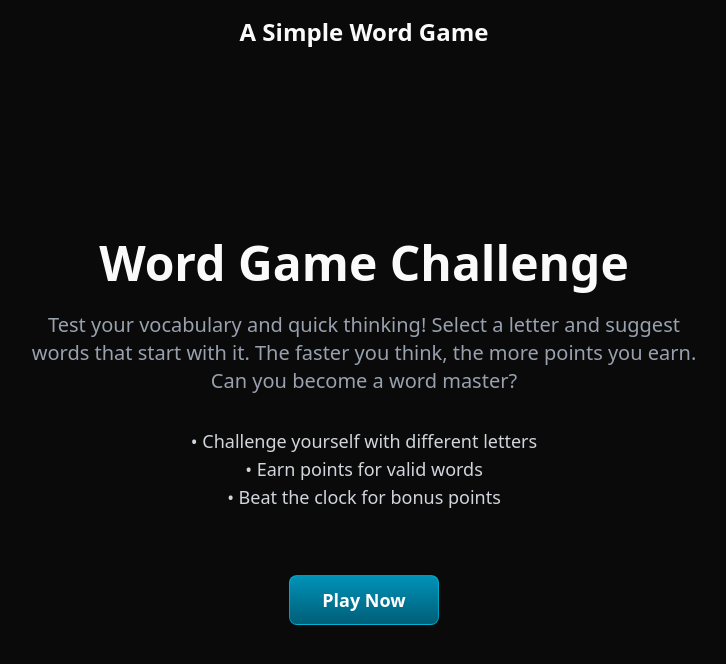
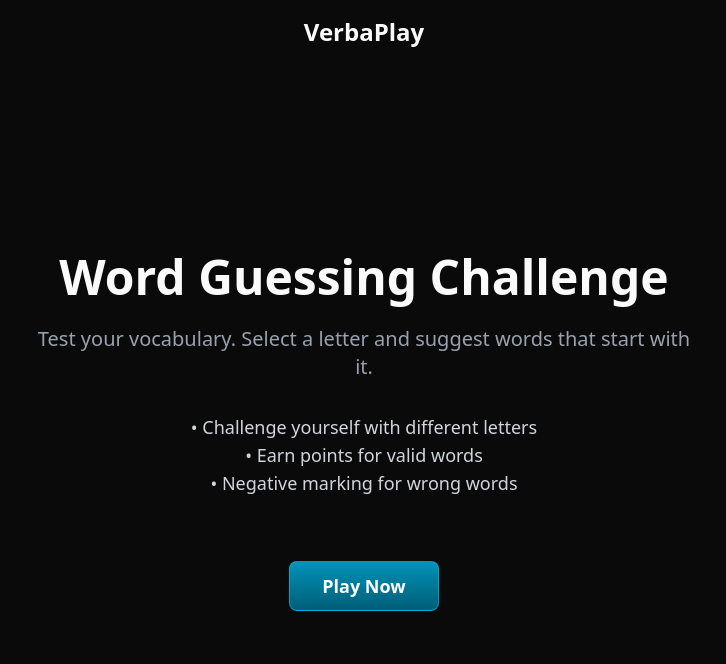
Before and after one commit to ankitkante/guess-words-from-letter, a Next.js app: page / in a window 1280 px wide. Shown: the top 664 px of the page, without its empty margins (276-1002 px from the left). Built offline with nearby package versions, Linux system fonts and the light colour scheme.

Commit message:
Changed header and title with new app name

```diff
--- a/src/app/layout.js
+++ b/src/app/layout.js
@@ -13,8 +13,8 @@ const geistMono = Geist_Mono({
 });
 
 export const metadata = {
-  title: "Word Game",
-  description: "A game where you select a letter and suggest words starting with that letter to earn points.",
+  title: "VerbaPlay",
+  description: "Your ultimated destination for word games and vocabulary challenges.",
 };
 
 export default function RootLayout({ children }) {
--- a/src/app/page.js
+++ b/src/app/page.js
@@ -7,15 +7,14 @@ export default function Home() {
     <div className="flex flex-col h-[calc(100dvh-64px)]">
       <div className="flex flex-col items-center justify-center h-full gap-8 p-4">
         <div className="text-center max-w-2xl">
-          <h1 className="text-5xl font-bold mb-6">Word Game Challenge</h1>
+          <h1 className="text-5xl font-bold mb-6">Word Guessing Challenge</h1>
           <p className="text-xl text-gray-400 mb-8">
-            Test your vocabulary and quick thinking! Select a letter and suggest words that start with it.
-            The faster you think, the more points you earn. Can you become a word master?
+            Test your vocabulary. Select a letter and suggest words that start with it.
           </p>
           <div className="text-lg text-gray-300 mb-8">
             <p>• Challenge yourself with different letters</p>
             <p>• Earn points for valid words</p>
-            <p>• Beat the clock for bonus points</p>
+            <p>• Negative marking for wrong words</p>
           </div>
         </div>
 
--- a/src/components/header.jsx
+++ b/src/components/header.jsx
@@ -3,7 +3,7 @@ import Link from "next/link";
 export default function Header() {
   return (
     <header className="p-4 text-center text-2xl font-bold">
-      <Link href={`/`}>A Simple Word Game</Link>
+      <Link href={`/`}>VerbaPlay</Link>
     </header>
   );
 }
```
